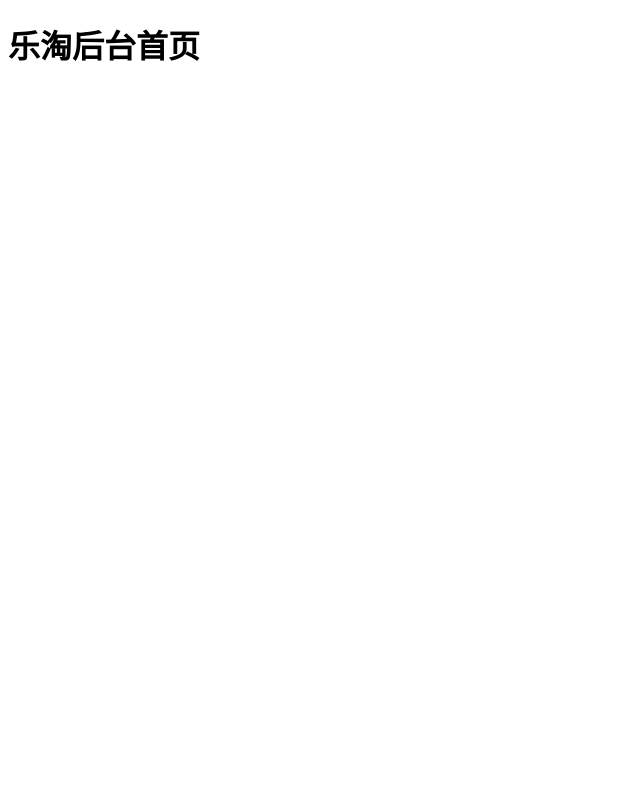
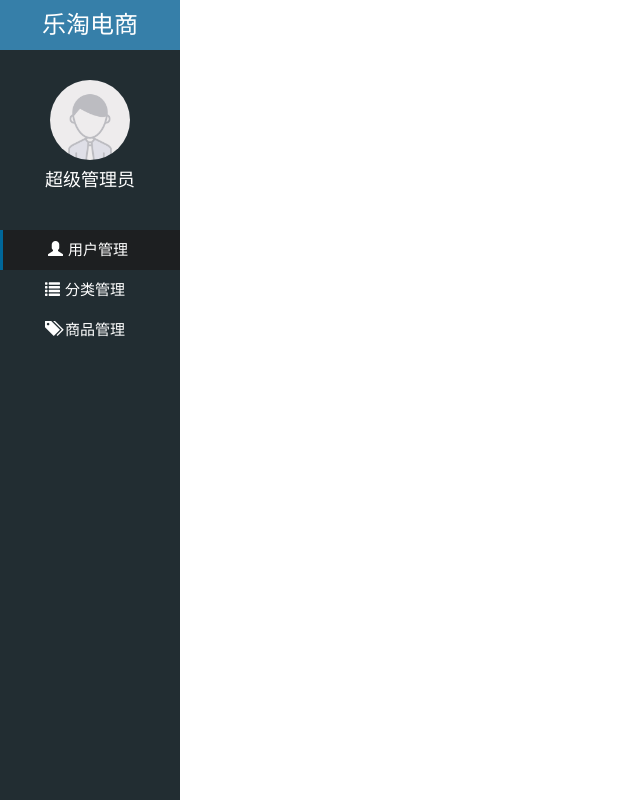
Before and after one commit to MTrainbow/letao, a website: page public/back/index.html in a window 1280 px wide. Shown: the whole page, without its empty margins (0-640 px from the left). Drawn offline with Linux system fonts and the light colour scheme.

Commit message:
2019/3/4

```diff
--- a/public/back/css/common.css
+++ b/public/back/css/common.css
@@ -19,7 +19,13 @@ body{
 ul,ol{
     list-style: none;
 }
-a{
+/*lvha*/
+a,
+a:hover,
+a:link,
+a:active,
+a:visited
+{
     text-decoration: none;
     color: #333;
 }
@@ -60,3 +66,63 @@ input,textarea{
     line-height: 40px;
     font-size: 20px;
 }
+
+/*lt_aside*/
+.lt_aside {
+    width: 180px;
+    height: 100%;
+    background: #222D32;
+    /*background: #aaa;*/
+    position: fixed;
+    top: 0;
+    left: 0;
+}
+.lt_aside .brand {
+    width: 100%;
+    height: 50px;
+    background-color: #367FA9;
+    line-height: 50px;
+    text-align: center;
+    font-size: 24px;
+}
+.lt_aside .brand a {
+    color: #fff;
+}
+
+.lt_aside .user {
+    height: 180px;
+    width: 100%;
+    padding-top: 30px;
+}
+.lt_aside .user img {
+    display: block;
+    width: 80px;
+    height: 80px;
+    margin: 0 auto;
+    border-radius: 50%;
+}
+.lt_aside .user p {
+    text-align: center;
+    height: 40px;
+    line-height: 40px;
+    font-size: 18px;
+    color: #fff;
+}
+.lt_aside .nav a {
+    display: block;
+    height: 40px;
+    line-height: 40px;
+    font-size: 15px;
+    color: #fff;
+    padding-left: 45px;
+}
+.lt_aside .nav i {
+    margin-right: 5px;
+}
+.lt_aside .nav .child a{
+    padding-left: 65px;
+}
+.lt_aside .nav a.current {
+    background-color: #1D1F21;
+    border-left: 3px solid #006699;
+}
--- a/public/back/index.html
+++ b/public/back/index.html
@@ -2,11 +2,41 @@
 <html lang="en">
 <head>
     <meta charset="UTF-8">
-    <title>乐淘后台管理系统</title>
+    <title>乐淘电商</title>
+    <link rel="stylesheet" href="./lib/bootstrap/css/bootstrap.css">
+    <link rel="stylesheet" href="./lib/nprogress/nprogress.css">
+    <link rel="stylesheet" href="./css/common.css">
 </head>
 <body>
 
-<h1>乐淘后台首页</h1>
+<!--左侧菜单栏-->
+<div class="lt_aside">
+
+    <!-- 标题 -->
+    <div class="brand"><a href="javascript:void(0)">乐淘电商</a></div>
+
+    <!-- 头像 -->
+    <div class="user">
+        <img src="./images/default.png" alt="">
+        <p>超级管理员</p>
+    </div>
+
+    <!-- 导航-->
+    <div class="nav">
+        <ul>
+            <li><a href="user.html" class="current"><i class="glyphicon glyphicon-user"></i><span>用户管理</span></a></li>
+            <li>
+                <a href="#"><i class="glyphicon glyphicon-list"></i><span>分类管理</span></a>
+                <div class="child" style="display: none">
+                    <a href="first.html">一级分类</a>
+                    <a href="second.html">二级分类</a>
+                </div>
+            </li>
+            <li><a href="product.html"><i class="glyphicon glyphicon-tags"></i><span>商品管理</span></a></li>
+        </ul>
+    </div>
+
+</div>
 
 </body>
 </html>
```
Also changed, not shown: public/back/user.html (added, +10 -0 lines), public/back/images/default.png (added), public/back/images/none.png (added).
